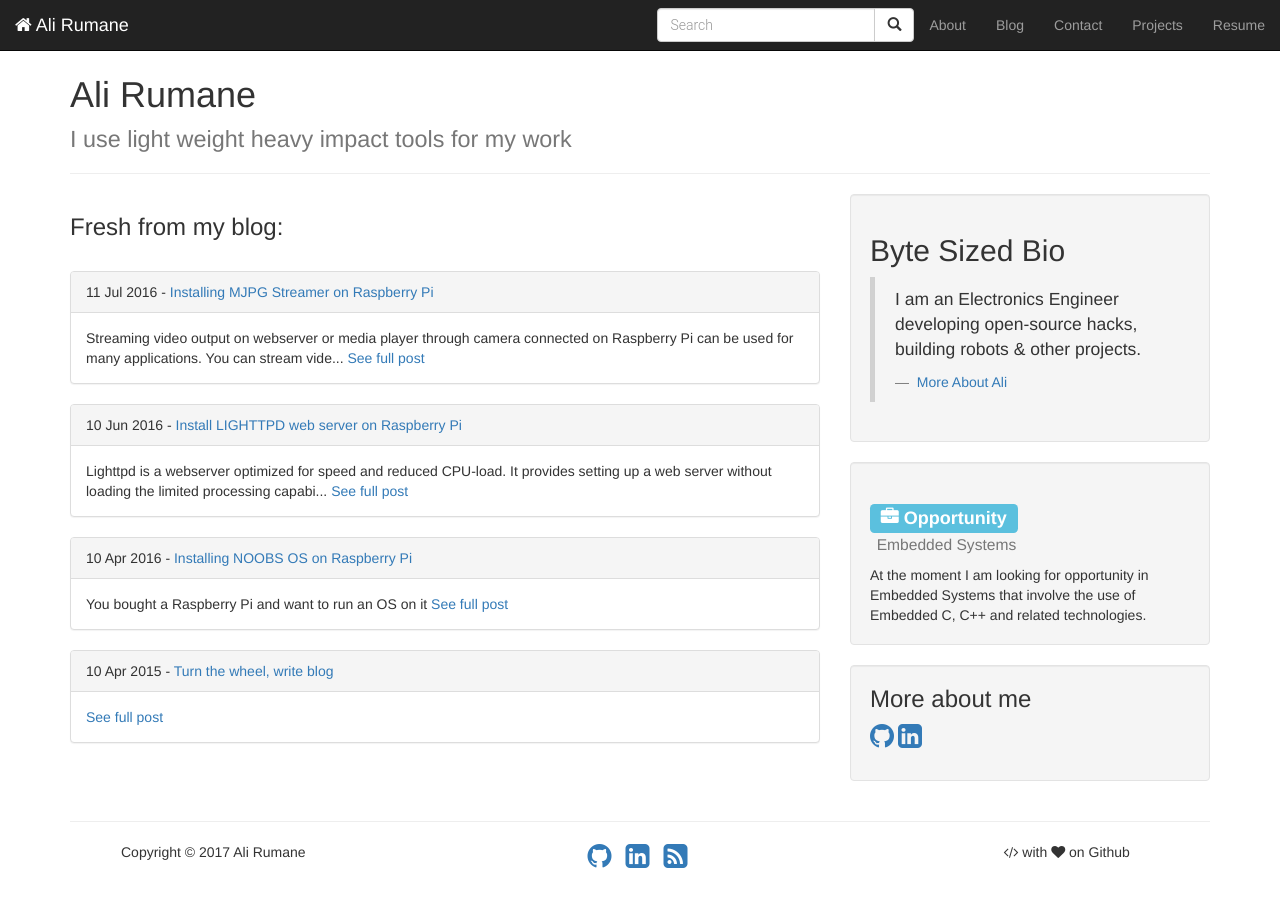
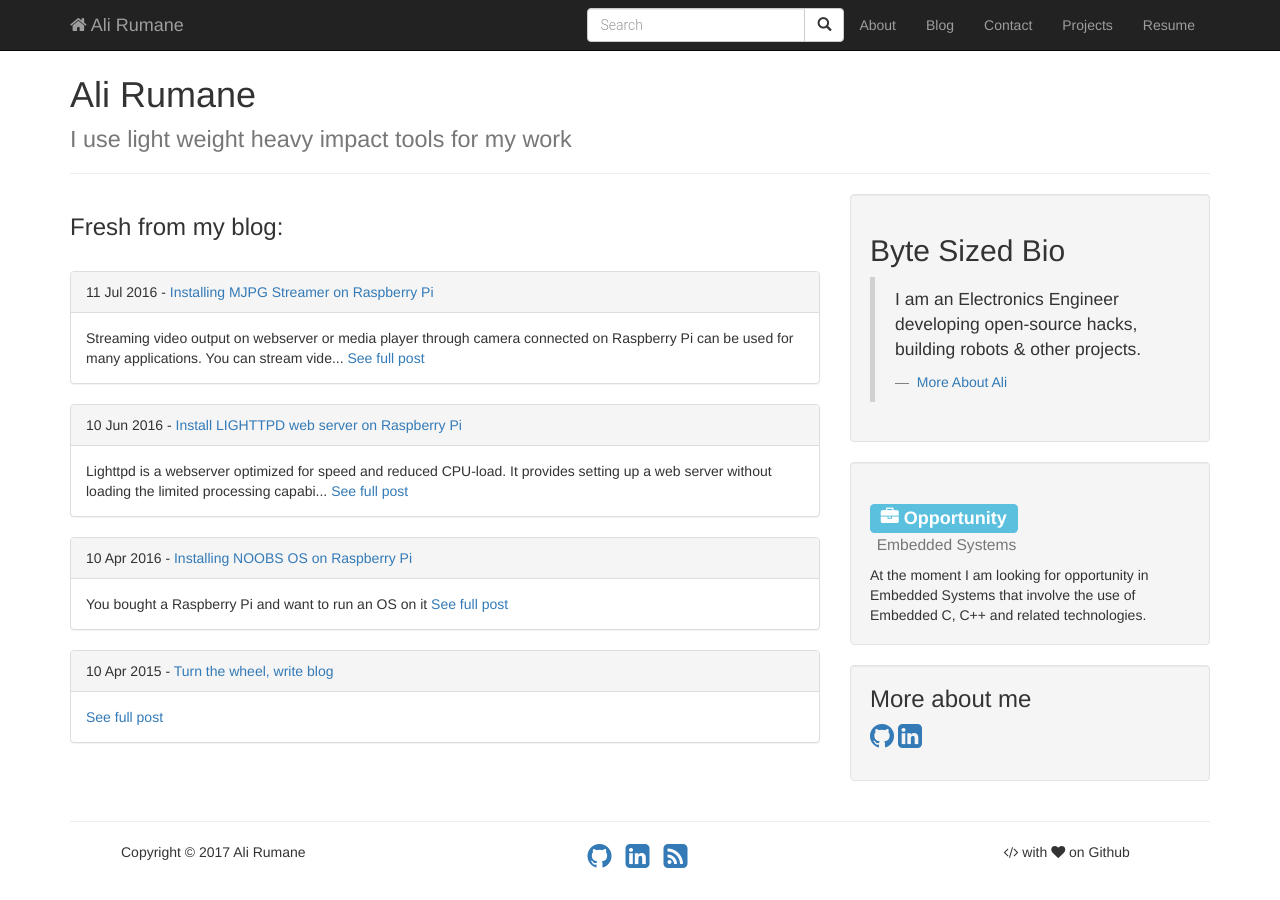
Before and after one commit to alirumane/ali-backup, a Jekyll site: the page built from index.md, in a window 1280 px wide. Built offline with Jekyll 4.4.1, drawn with Linux system fonts in a browser that asks for light colours; nearby versions of some CDN libraries; library files that are not in the unit come from our copies.

Commit message:
Update default.html

```diff
--- a/_includes/themes/bootstrap/default.html
+++ b/_includes/themes/bootstrap/default.html
@@ -35,9 +35,10 @@
   </head>
 
   <body>
-    <nav class="navbar navbar-default navbar-fixed-top navbar-inverse" role="navigation">
+        <div class="navbar navbar-default navbar-fixed-top navbar-inverse" role="navigation">
+	  <div class="container">
         <div class="navbar-header">
-          <button type="button" class="navbar-toggle" data-toggle="collapse" data-target=".navbar-ex1-collapse">
+          <button type="button" class="navbar-toggle" data-toggle="collapse" data-target=".navbar-collapse">
             <span class="sr-only">Toggle navigation</span>
             <span class="icon-bar"></span>
             <span class="icon-bar"></span>
@@ -46,13 +47,12 @@
           <a class="navbar-brand" href="{{ HOME_PATH }}" title="Home page"><i class="fa fa-home"></i> {{ site.title }}</a>
         </div>
 
-        <div class="collapse navbar-collapse navbar-ex1-collapse">
+        <div class="navbar-collapse collapse">
           <ul class="nav navbar-nav">
             {% assign pages_list = site.pages %}
             {% assign group = 'navigation' %}
             {% include JB/pages_list %}
           </ul>
-		<div class="col-sm-3 col-md-3 navbar-right">
 		  	<form class="navbar-form navbar-right" role="search" action="search.html">
 				<div class="input-group">
 					<input class="form-control" placeholder="Search" name="q" id="tipue_search_input" type="text" pattern=".{3,}" title="At least 3 characters" required>
@@ -63,9 +63,9 @@
 					</div>
 				</div>
 			</form>
-		</div>
         </div>
-    </nav>
+	  </div>
+    </div>
 
 
     <div class="container">
```
Also changed, not shown: other parts of _includes/themes/bootstrap/default.html (+5 -0 lines).
